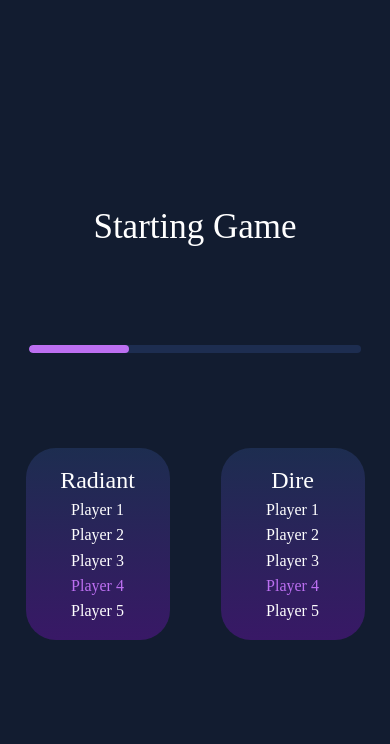
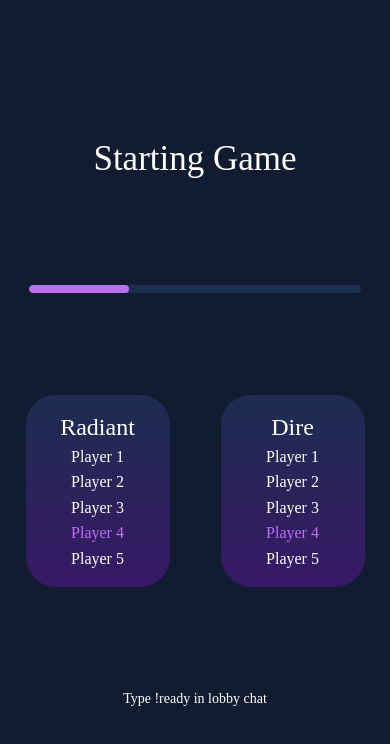
Before and after one commit to dca123/matchmaker-client, a Next.js app: page /lobby in a window 390 px wide. Shown: the top 744 px of the page. Built offline with nearby package versions, Linux system fonts and the light colour scheme; a web font is replaced by a local one.

Commit message:
feat: minor changes for the mobile ui

```diff
--- a/src/pages/index.tsx
+++ b/src/pages/index.tsx
@@ -9,7 +9,7 @@
         DOTA Newbs
       </Heading>
       <Image h="120px" w="120px" src="dotaImg.png" />
-      <Button fontSize="24px" onClick={() => router.push('/searching')}>
+      <Button fontSize="24px" onClick={() => router.push('/roleSelection')}>
         Login via Steam
       </Button>
     </GradientCard>
--- a/src/pages/lobby.tsx
+++ b/src/pages/lobby.tsx
@@ -1,7 +1,9 @@
 import { Heading, Flex, Progress } from '@chakra-ui/react';
+import { useRouter } from 'next/dist/client/router';
 import { TeamCard } from '../components/CustomComponents';
 
 export default function Lobby() {
+  const router = useRouter();
   return (
     <Flex
       flexDirection="column"
@@ -13,15 +15,20 @@
       <Heading color="white" fontSize={['35px', '64px']} fontWeight="normal">
         Starting Game
       </Heading>
-      <Progress value={30} size="sm" w="85%" borderRadius="30px" my={-36} />
+      <Progress
+        value={30}
+        size="sm"
+        w="85%"
+        borderRadius="30px"
+        onClick={() => router.push('/postGame')}
+      />
       <Flex w="100%" justifyContent="space-around" wrap="wrap">
         <TeamCard teamName="Radiant" />
         <TeamCard teamName="Dire" />
-        {/* <TeamCard teamName="Dire" /> */}
-        {/* <Heading fontSize="36px" color="white" fontWeight="300">
-          Type !ready in lobby chat
-        </Heading> */}
       </Flex>
+      <Heading fontSize="sm" color="white" fontWeight="300">
+        Type !ready in lobby chat
+      </Heading>
     </Flex>
   );
 }
--- a/src/pages/postGame.tsx
+++ b/src/pages/postGame.tsx
@@ -1,7 +1,9 @@
 import { Flex, Heading } from '@chakra-ui/react';
+import { useRouter } from 'next/dist/client/router';
 import { Button, HeroBar } from '../components/CustomComponents';
 
 export default function postGame() {
+  const router = useRouter();
   return (
     <Flex
       flexDir="column"
@@ -18,7 +20,7 @@
         vs
       </Heading>
       <HeroBar />
-      <Button>Play Again</Button>
+      <Button onClick={() => router.push('/roleSelection')}>Play Again</Button>
     </Flex>
   );
 }
--- a/src/pages/roleSelection.tsx
+++ b/src/pages/roleSelection.tsx
@@ -1,14 +1,16 @@
 import { Flex, Heading, Text } from '@chakra-ui/react';
+import { useRouter } from 'next/dist/client/router';
 import Button from '../components/Button';
 import GradientCard from '../components/GradientCard';
 
 export default function roleSelection() {
+  const router = useRouter();
   return (
     <Flex
       flexDir="column"
       alignItems="center"
       justifyContent="space-around"
-      h={['80%', '50%']}
+      minH="90vh"
     >
       <Heading fontWeight="400" color="white" fontSize={['35px', '48px']}>
         Select Your Roles
@@ -30,7 +32,7 @@
           Hard Carry
         </Text>
       </GradientCard>
-      <Button>Search</Button>
+      <Button onClick={() => router.push('/searching')}>Search</Button>
     </Flex>
   );
 }
--- a/src/pages/searching.tsx
+++ b/src/pages/searching.tsx
@@ -1,6 +1,8 @@
 import { Flex, Heading, Image } from '@chakra-ui/react';
 import { GradientCard, Button } from '../components/CustomComponents';
+import { useRouter } from 'next/dist/client/router';
 export default function roleSelection() {
+  const router = useRouter();
   return (
     <Flex
       flexDir="column"
@@ -14,7 +16,7 @@
       <GradientCard w="311px" h="352px">
         <Image src="searchJug.gif" margin="0px 0 0 20px" />
       </GradientCard>
-      <Button size="sm">Cancel</Button>
+      <Button onClick={() => router.push('/lobby')}>Cancel</Button>
     </Flex>
   );
 }
```
